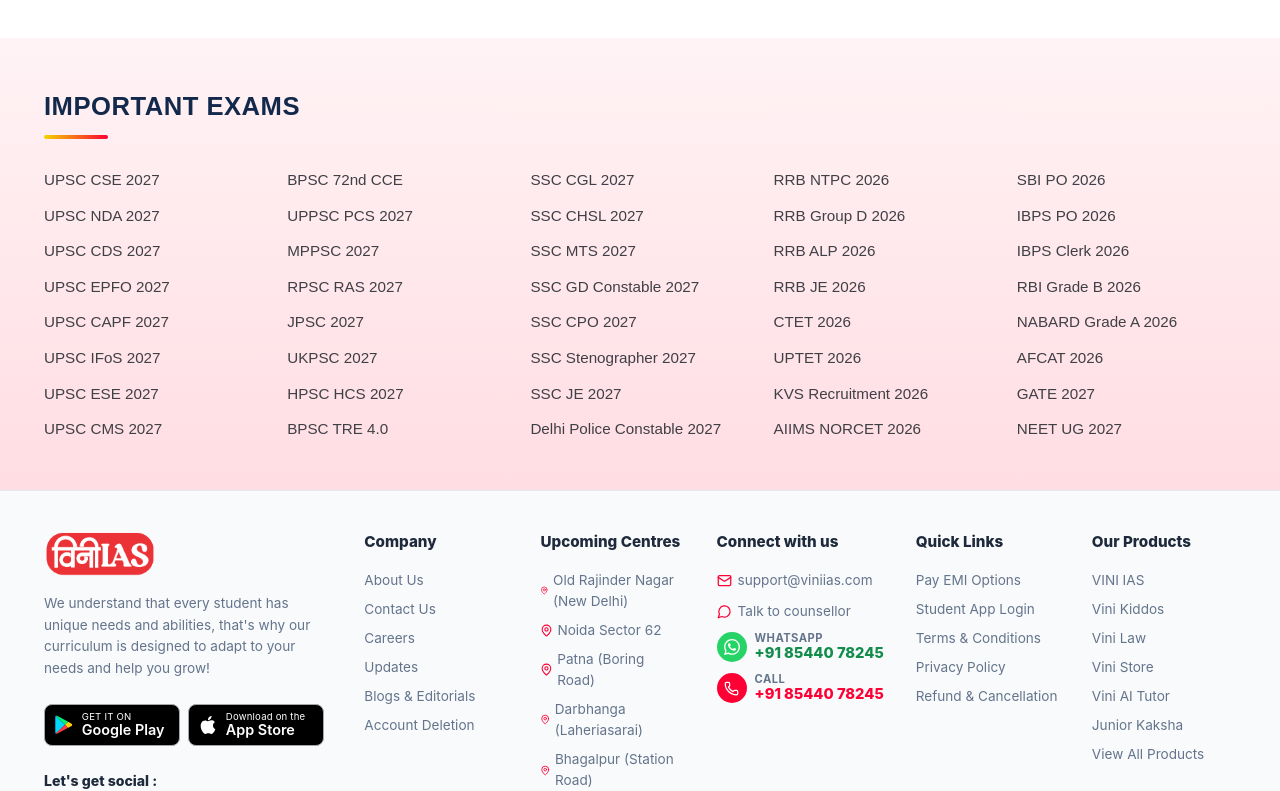
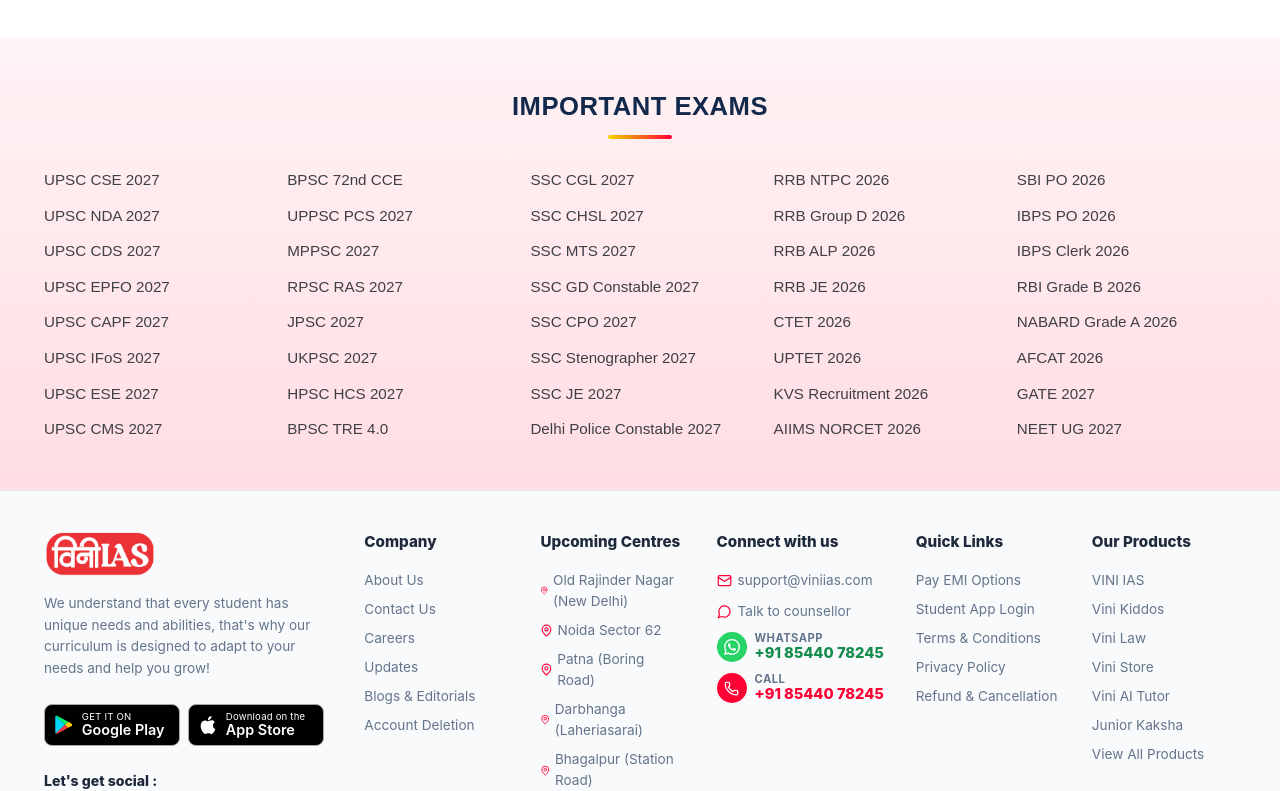
Before and after one commit to rahulgupta201299/versatile-vini-ias, a Next.js app: page /exams in a window 1280 px wide. Shown: the part 5719-6510 px from the top of the page. Built offline with nearby package versions, Linux system fonts and the light colour scheme; a web font is replaced by a local one; what @mui/material-nextjs would draw is missing.

Commit message:
small UI fixes in blogs

```diff
--- a/src/sections/Blog/ImportantExams.tsx
+++ b/src/sections/Blog/ImportantExams.tsx
@@ -12,10 +12,10 @@
   return (
     <Box component="section" aria-label="Important exams" sx={{ py: { xs: 4, md: 6 }, background: "linear-gradient(180deg, #FFF3F5 0%, #FFDDE3 100%)" }}>
       <Container>
-        <Typography component="h2" sx={{ fontFamily: "inherit", fontWeight: 800, letterSpacing: ".02em", fontSize: { xs: "1.3rem", md: "1.6rem" }, color: COLORS.navy }}>
+        <Typography component="h2" sx={{ fontFamily: "inherit", fontWeight: 800, letterSpacing: ".02em", textAlign: "center", fontSize: { xs: "1.3rem", md: "1.6rem" }, color: COLORS.navy }}>
           IMPORTANT EXAMS
         </Typography>
-        <Box sx={{ width: 64, height: 4, borderRadius: 2, mt: 1, mb: { xs: 2.5, md: 3.5 }, background: `linear-gradient(90deg, ${COLORS.yellowDark}, ${COLORS.red})` }} />
+        <Box sx={{ width: 64, height: 4, borderRadius: 2, mx: "auto", mt: 1, mb: { xs: 2.5, md: 3.5 }, background: `linear-gradient(90deg, ${COLORS.yellowDark}, ${COLORS.red})` }} />
         <Box sx={{ display: "grid", gridTemplateColumns: { xs: "repeat(2, minmax(0, 1fr))", sm: "repeat(3, minmax(0, 1fr))", md: `repeat(${columns.length}, minmax(0, 1fr))` }, columnGap: 3, rowGap: 1.25 }}>
           {columns.map((col, i) => (
             <Box component="ul" key={i} sx={{ listStyle: "none", m: 0, p: 0, display: { xs: "contents", md: "grid" }, gap: 1.25, alignContent: "start" }}>
--- a/src/sections/Footer/Footer.tsx
+++ b/src/sections/Footer/Footer.tsx
@@ -453,7 +453,7 @@
             </Link>
           </Box>
 
-          <Typography variant="body2" sx={{ fontSize: "0.82rem", color: COLORS.muted, textTransform: "uppercase" }}>
+          <Typography variant="body2" sx={{ fontSize: { xs: "clamp(0.5rem, 2.55vw, 0.82rem)", sm: "0.82rem" }, letterSpacing: { xs: "-0.01em", sm: "normal" }, whiteSpace: "nowrap", color: COLORS.muted, textTransform: "uppercase" }}>
             Copyright © Vini Eduventure Pvt. LTD. | All rights Reserved.
           </Typography>
         </Box>
```
